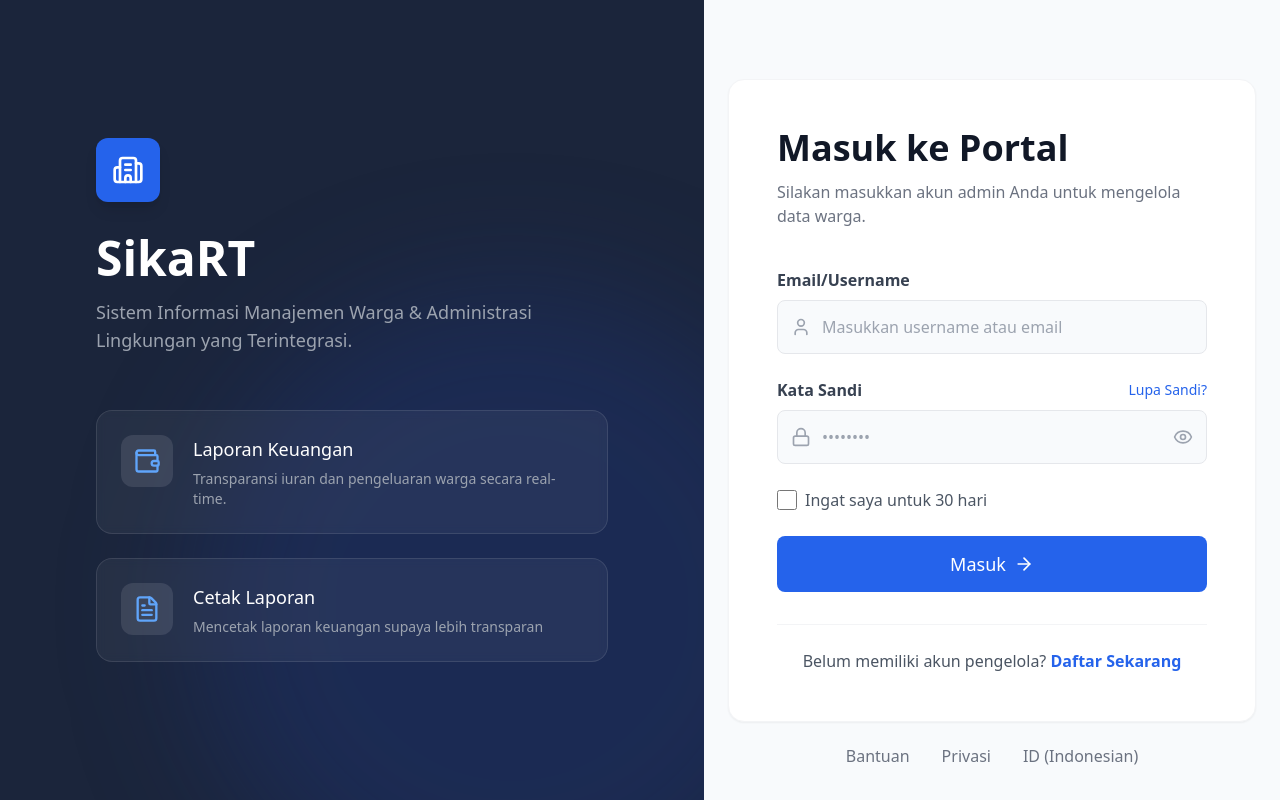
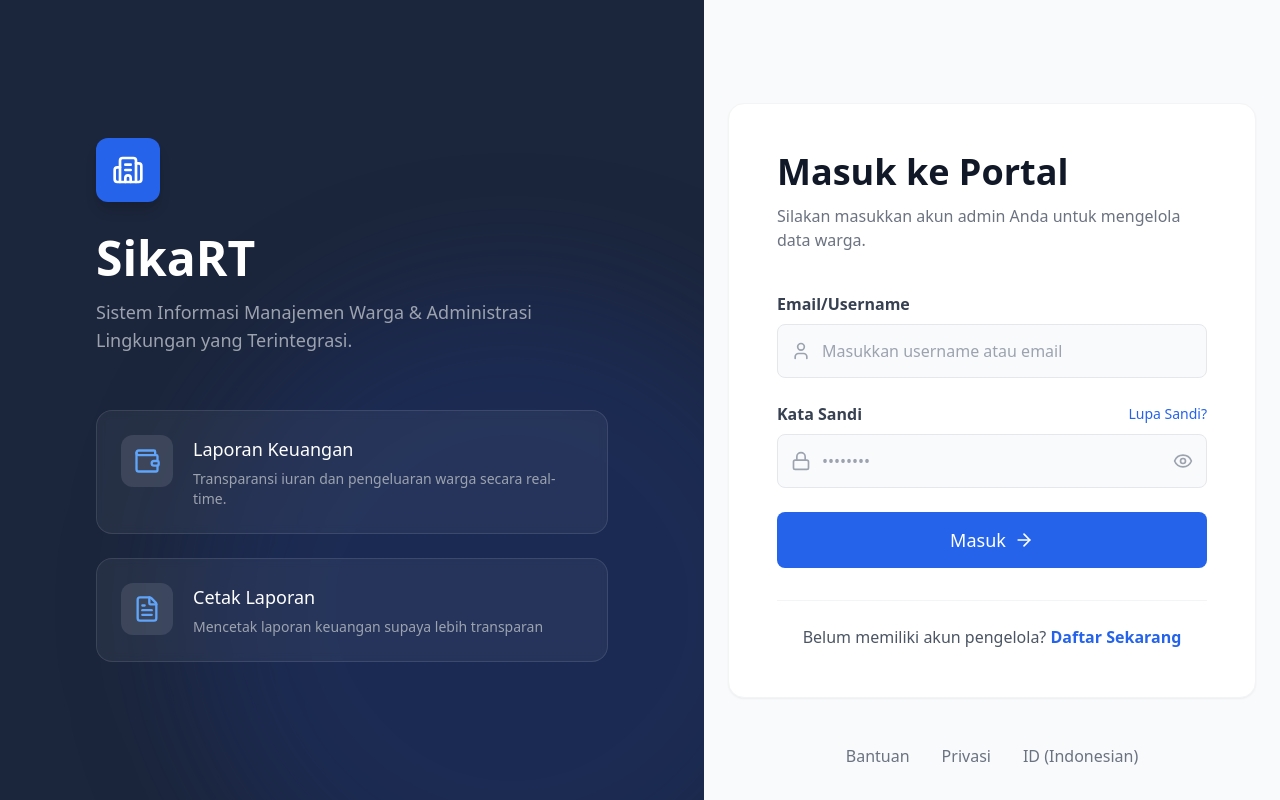
Before and after one commit to fahisamuhammadpangestu-cmd/SikartFrontend, a React (Vite) app: page /login in a window 1280 px wide. Built offline with nearby package versions, Linux system fonts and the light colour scheme.

Commit message:
penyesuaian

```diff
--- a/src/pages/Login.jsx
+++ b/src/pages/Login.jsx
@@ -162,18 +162,6 @@ const Login = () => {
               </div>
             </div>
 
-            {/* Checkbox */}
-            <div className="flex items-center">
-              <input
-                id="remember"
-                type="checkbox"
-                className="h-4.5 w-4.5 xl:h-5 xl:w-5 text-blue-600 focus:ring-blue-500 border-gray-300 rounded cursor-pointer"
-              />
-              <label htmlFor="remember" className="ml-2 block text-sm xl:text-base text-gray-600 cursor-pointer">
-                Ingat saya untuk 30 hari
-              </label>
-            </div>
-
             {/* Tombol Submit */}
             <button
               type="submit"
```
